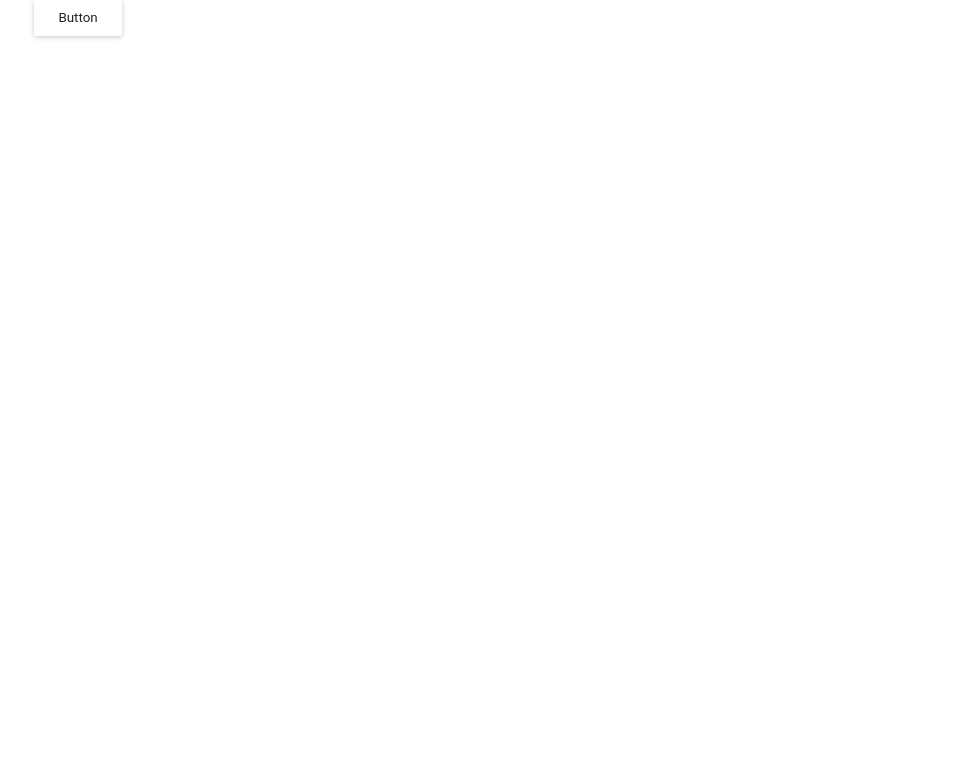
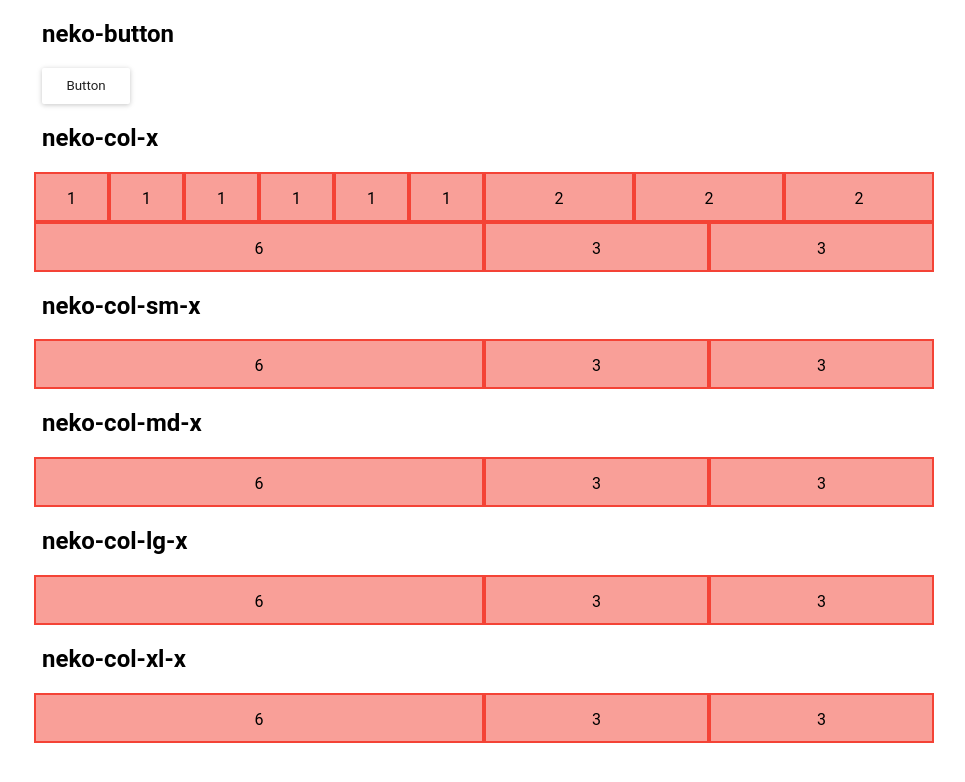
Before and after one commit to neko-dev/neko.css, a website: page index.html in a window 1280 px wide. Shown: the whole page, without its empty margins (156-1121 px from the left). Drawn offline with Linux system fonts and the light colour scheme.

Commit message:
docs(gril): add gril examples

```diff
--- a/gulpfile.ts
+++ b/gulpfile.ts
@@ -1,13 +1,13 @@
 import * as gulp from 'gulp'
 import * as sass from 'gulp-sass'
+import * as rename from 'gulp-rename'
 import * as autoprefixer from "autoprefixer"
 const cssnano = require('cssnano');
 const postcss = require('gulp-postcss');
 
 gulp.task('sass', () => {
   var plugins = [
-        autoprefixer(),
-        cssnano()
+        autoprefixer()
     ];
   return gulp.src('./scss/**/*.scss')
     .pipe(sass().on('error', sass.logError))
@@ -15,12 +15,24 @@ gulp.task('sass', () => {
     .pipe(gulp.dest('./dist/css'));
 })
 
-gulp.task('build', ['sass'], () => {
+gulp.task('cssnano', () => {
+  var plugins = [
+        cssnano()
+    ];
+  return gulp.src('./dist/css/**/*[!(.min)].css')
+    .pipe(postcss(plugins))
+    .pipe(rename(function (path) {
+      path.basename += ".min";
+    }))
+    .pipe(gulp.dest('./dist/css'));
+})
+
+gulp.task('build', ['sass','cssnano'], () => {
 
 })
 
 gulp.task('watch', () => {
-  gulp.watch('./scss/**/*.scss', ['sass']);
+  gulp.watch('./scss/**/*.scss', ['sass','cssnano']);
 })
 
 gulp.task('dev',['build','watch'],()=>{
--- a/index.html
+++ b/index.html
@@ -1,17 +1,67 @@
 <!DOCTYPE html>
 <html>
+
 <head>
   <!-- Required meta tags -->
   <meta charset="utf-8">
   <meta name="viewport" content="width=device-width, initial-scale=1, shrink-to-fit=no">
 
   <link rel="stylesheet" href="./dist/css/neko.css">
+  <style>
+    .gril-example-row>div {
+      height: 50px;
+      background-color: rgba(244, 67, 54, 0.51);
+      border: 2px solid rgb(244, 67, 54);
+      line-height: 50px;
+      text-align: center;
+    }
+  </style>
 </head>
+
 <body>
   <div class="neko-container">
-      <div class="neko-row">
+    <h2>neko-button</h2>
     <button class="neko-button">Button</button>
+    <h2>neko-col-x</h2>
+    <div class="neko-row gril-example-row">
+      <div class="neko-col-1">1</div>
+      <div class="neko-col-1">1</div>
+      <div class="neko-col-1">1</div>
+      <div class="neko-col-1">1</div>
+      <div class="neko-col-1">1</div>
+      <div class="neko-col-1">1</div>
+      <div class="neko-col-2">2</div>
+      <div class="neko-col-2">2</div>
+      <div class="neko-col-2">2</div>
+      <div class="neko-col-6">6</div>
+      <div class="neko-col-3">3</div>
+      <div class="neko-col-3">3</div>
+    </div>
+    <h2>neko-col-sm-x</h2>
+    <div class="neko-row gril-example-row">
+      <div class="neko-col-sm-6">6</div>
+      <div class="neko-col-sm-3">3</div>
+      <div class="neko-col-sm-3">3</div>
+    </div>
+    <h2>neko-col-md-x</h2>
+    <div class="neko-row gril-example-row">
+      <div class="neko-col-md-6">6</div>
+      <div class="neko-col-md-3">3</div>
+      <div class="neko-col-md-3">3</div>
+    </div>
+    <h2>neko-col-lg-x</h2>
+    <div class="neko-row gril-example-row">
+      <div class="neko-col-lg-6">6</div>
+      <div class="neko-col-lg-3">3</div>
+      <div class="neko-col-lg-3">3</div>
+    </div>
+    <h2>neko-col-xl-x</h2>
+    <div class="neko-row gril-example-row">
+      <div class="neko-col-xl-6">6</div>
+      <div class="neko-col-xl-3">3</div>
+      <div class="neko-col-xl-3">3</div>
     </div>
   </div>
 </body>
+
 </html>
--- a/package.json
+++ b/package.json
@@ -22,12 +22,14 @@
   "devDependencies": {
     "@types/autoprefixer": "^6.7.1",
     "@types/gulp": "^4.0.2",
+    "@types/gulp-rename": "^0.0.32",
     "@types/gulp-sass": "^0.0.30",
     "autoprefixer": "^6.7.7",
     "cssnano": "^3.10.0",
     "cz-conventional-changelog": "^2.0.0",
     "gulp": "^3.9.1",
     "gulp-postcss": "^6.4.0",
+    "gulp-rename": "^1.2.2",
     "gulp-sass": "^3.1.0",
     "rimraf": "^2.6.1",
     "ts-node": "^3.0.2",
```
Also changed, not shown: dist/css/neko.css, dist/css/neko.min.css (added). Lines whose indentation alone changed are shown as unchanged.
